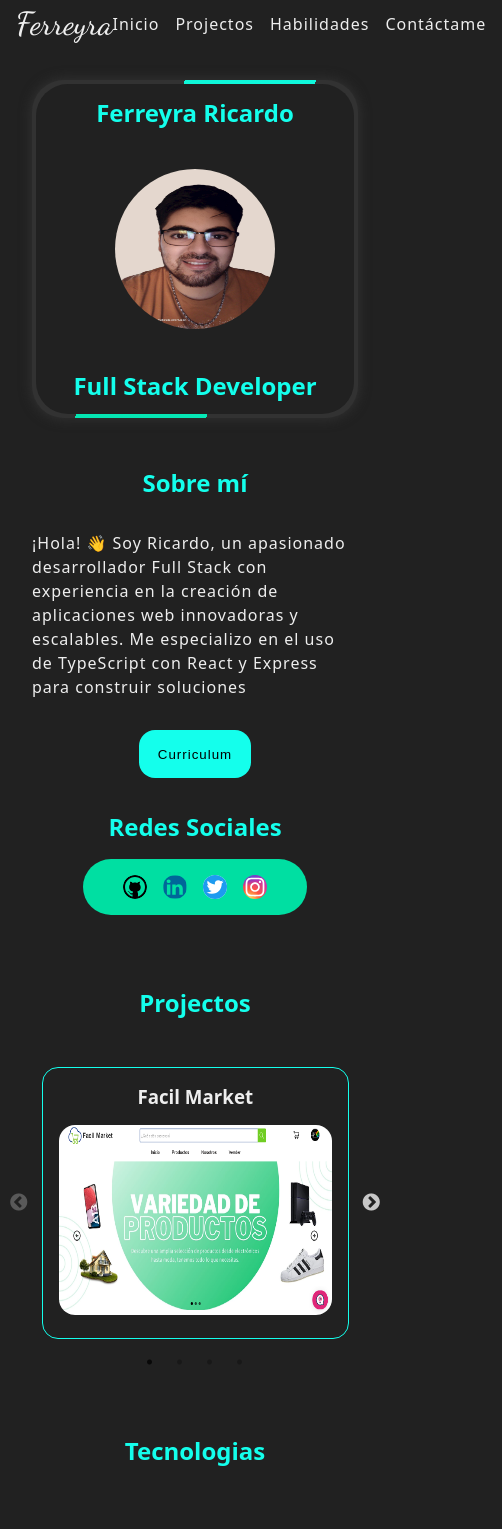
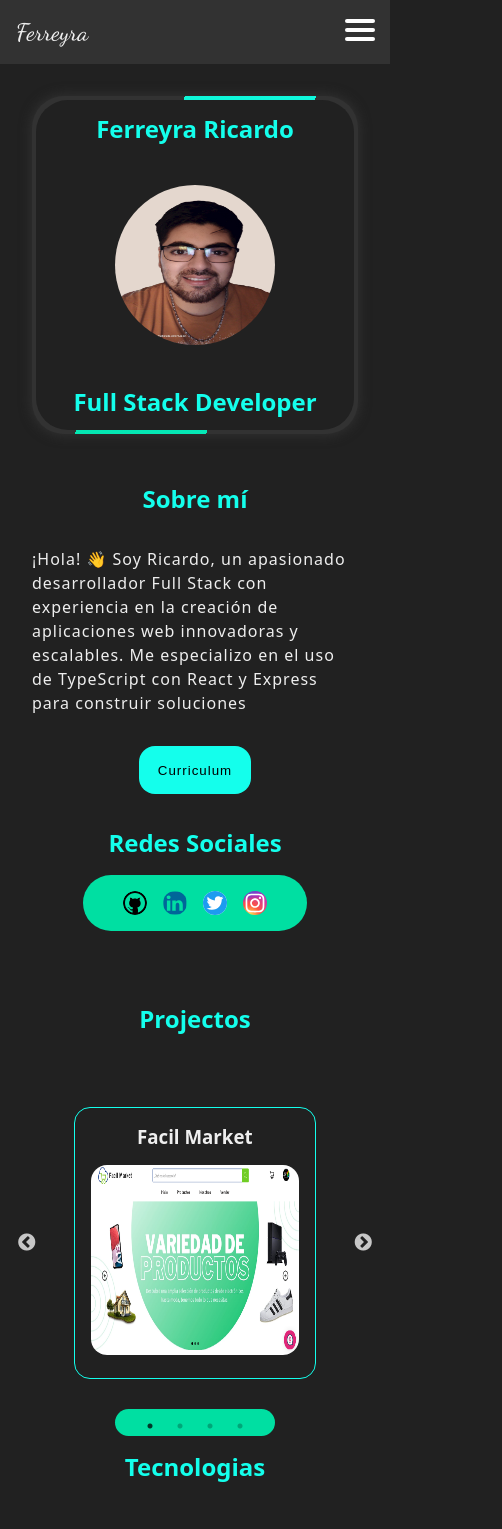
Before and after one commit to Glutix/old-portfolio, a React (Vite) app: page / in a window 390 px wide. Shown: the top 1529 px of the page, 502 px wide, since content can reach past the window. Built offline with nearby package versions, Linux system fonts and the light colour scheme.

Commit message:
fix/responsive

```diff
--- a/src/components/NavBar.tsx
+++ b/src/components/NavBar.tsx
@@ -1,24 +1,46 @@
-const Navbar = () => {
+import { useState } from "react";
+
+const NavBar = () => {
+	const [isOpen, setIsOpen] = useState(false);
+	document.body.style.overflow = !isOpen ? "auto" : "hidden";
+
+	const handleClick = () => {
+		setIsOpen(!isOpen);
+	};
+
+	const handleAncor = () => {
+		setIsOpen(false);
+	};
+
 	return (
 		<div className="nav-conteiner">
-			<h1 className="nav-title"> Ferreyra</h1>
+			<h2 className="logoText">Ferreyra</h2>
 
-			<section className="nav-section">
-				<a href="#">
-					<p>Inicio</p>
+			<div className={`nav-section ${isOpen && "nav-section-open"}`}>
+				<a href="#" className="link" onClick={handleAncor}>
+					Inicio
 				</a>
-				<a href="#projects">
-					<p>Projectos</p>
+				<a href="#projects" className="link" onClick={handleAncor}>
+					Projectos
 				</a>
-				<a href="#skills">
-					<p>Habilidades</p>
+				<a href="#skills" className="link" onClick={handleAncor}>
+					Habilidades
 				</a>
-				<a href="#contact">
-					<p>Contáctame</p>
+				<a href="#contact" className="link" onClick={handleAncor}>
+					Conctacto
 				</a>
-			</section>
+			</div>
+
+			<div
+				className={`toggle ${isOpen && "toggleSpanOpen"}`}
+				onClick={handleClick}
+			>
+				<span className={`span ${isOpen && "s1"}`}></span>
+				<span className={`span ${isOpen && "s2"}`}></span>
+				<span className={`span ${isOpen && "s3"}`}></span>
+			</div>
 		</div>
 	);
 };
 
-export default Navbar;
+export default NavBar;
--- a/src/components/Projects/Cards.tsx
+++ b/src/components/Projects/Cards.tsx
@@ -7,11 +7,14 @@ import Slider from "react-slick";
 const Cards = () => {
 	const settings = {
 		dots: true,
-		infinite: false,
+		infinite: true,
 		speed: 500,
 		slidesToShow: 2,
 		slidesToScroll: 1,
 		initialSlide: 0,
+		className: "cards-slider",
+		adaptiveHeight: true,
+		accessibility: true,
 		responsive: [
 			{
 				breakpoint: 1024,
@@ -23,18 +26,11 @@ const Cards = () => {
 				},
 			},
 			{
-				breakpoint: 600,
+				breakpoint: 650,
 				settings: {
 					slidesToShow: 1,
 					slidesToScroll: 1,
 					initialSlide: 1,
-				},
-			},
-			{
-				breakpoint: 480,
-				settings: {
-					slidesToShow: 1,
-					slidesToScroll: 1,
 				},
 			},
 		],
--- a/src/styles/base/_setting.scss
+++ b/src/styles/base/_setting.scss
@@ -57,27 +57,7 @@ h2 {
 	color: $color-text-important;
 }
 
-button {
-	width: fit-content;
-	height: fit-content;
-	padding: 1rem;
-	border-radius: 1rem;
-	background-color: $color-text-important;
-	color: black;
-	transition: 1s ease;
-	border: 1px solid transparent;
-	box-shadow: 0px 0px 8px 1px transparent;
-	font-weight: 500;
-	letter-spacing: 1px;
-	cursor: pointer;
-}
 
-button:hover {
-	background-color: $color-text-important;
-	border: 1px solid white;
-	box-shadow: 0px 0px 8px 1px white;
-	color: black;
-}
 
 @media screen and (max-width: 850px) {
 	h2 {
--- a/src/styles/components/_about.scss
+++ b/src/styles/components/_about.scss
@@ -88,6 +88,31 @@
 				overflow-y: auto;
 				padding: 1rem;
 			}
+		}
+
+		button {
+			width: fit-content;
+			height: fit-content;
+			padding: 1rem;
+			border-radius: 1rem;
+			background-color: $color-text-important;
+			color: black;
+			transition: 1s ease;
+			border: 1px solid transparent;
+			box-shadow: 0px 0px 8px 1px transparent;
+			font-weight: 500;
+			letter-spacing: 1px;
+			cursor: pointer;
+			padding: 0.5rem;
+			width: 6rem;
+			height: 2rem;
+		}
+
+		button:hover {
+			background-color: $color-text-important;
+			border: 1px solid white;
+			box-shadow: 0px 0px 8px 1px white;
+			color: black;
 		}
 
 		.info-redes {
@@ -216,7 +241,6 @@
 				overflow-y: auto;
 				padding: 1rem;
 			}
-
 		}
 
 		.info-redes {
@@ -225,7 +249,6 @@
 				width: calc(3.5rem * 4);
 				height: 3.5rem;
 				border-radius: 2rem;
-
 
 				a {
 					width: 1.5rem;
--- a/src/styles/components/_cards.scss
+++ b/src/styles/components/_cards.scss
@@ -8,15 +8,28 @@
 	gap: 2rem;
 
 	&-slider {
-		width: 80%;
-		height: 60%;
-		padding: 1rem;
+		width: 90%;
+		height: 80%;
+		display: flex;
+		align-items: center;
+		justify-content: center;
+
+		.slick-dots {
+			width: 10rem;
+			background-color: $color-card-one;
+			border-radius: 2rem;
+			display: flex;
+			align-items: center;
+			justify-content: center;
+			color: red;
+		}
 	}
 
 	&-conteiner {
 		display: flex;
 		align-items: center;
 		flex-direction: row;
+		width: 100%;
 		height: 18rem;
 		padding: 1rem;
 	}
--- a/src/styles/components/_contact.scss
+++ b/src/styles/components/_contact.scss
@@ -83,9 +83,25 @@
 					height: 2rem;
 
 					button {
-						display: flex;
-						height: inherit;
-						align-items: center;
+						width: fit-content;
+						height: fit-content;
+						padding: 1rem;
+						border-radius: 1rem;
+						background-color: $color-text-important;
+						color: black;
+						transition: 1s ease;
+						border: 1px solid transparent;
+						box-shadow: 0px 0px 8px 1px transparent;
+						font-weight: 500;
+						letter-spacing: 1px;
+						cursor: pointer;
+					}
+
+					button:hover {
+						background-color: $color-text-important;
+						border: 1px solid white;
+						box-shadow: 0px 0px 8px 1px white;
+						color: black;
 					}
 				}
 			}
@@ -219,7 +235,6 @@
 					border-radius: 2rem;
 					padding: 2rem;
 
-
 					h3 {
 						color: $color-text-important;
 						letter-spacing: 1px;
--- a/src/styles/components/_navbar.scss
+++ b/src/styles/components/_navbar.scss
@@ -2,12 +2,10 @@
 	display: flex;
 	justify-content: space-between;
 	align-items: center;
-	background-color: $color-primary;
-	height: 3rem;
-	width: 100%;
-}
-
-.nav-title {
+	background-color: $color-secundary;
+	height: 4rem;
+	min-width: 100%;
+	.logoText {
 		color: $color-text;
 		font-family: $font-secundary;
 		padding-left: 1rem;
@@ -15,16 +13,74 @@
 
 	.nav-section {
 		display: flex;
+		align-items: center;
+		height: 3rem;
 		gap: 1rem;
 		padding-right: 1rem;
-
-	a {
+		.link {
 			text-decoration: none;
 			color: $color-text;
 			border-bottom: 1px $color-primary solid;
-	}
-
-	a:hover {
+			&:hover {
 				border-bottom: 1px $color-text-important solid;
 			}
 		}
+	}
+
+	.toggle {
+		display: none;
+	}
+}
+
+@media (max-width: 780px) {
+	.nav-section {
+		position: absolute;
+		top: 60px;
+		left: 0px;
+		background-color: $color-secundary;
+		display: flex;
+		flex-direction: column;
+		align-items: center;
+		width: 100%;
+		padding: 2rem;
+		transform: translateX(-100%);
+		transition: 0.3s ease all;
+		z-index: 9999;
+		a {
+			margin: 1rem;
+		}
+		min-height: 100vh;
+	}
+
+	.nav-section-open {
+		transform: translateX(0);
+	}
+
+	.toggle {
+		display: flex !important;
+		flex-direction: column;
+		margin: 15px;
+	}
+
+	.span {
+		width: 30px;
+		height: 4px;
+		background: white;
+		margin-bottom: 5px;
+		border-radius: 2px;
+		transform-origin: 5px 0px;
+		transition: all 0.2s linear;
+	}
+
+	.s1 {
+		transform: rotate(45deg) translate(0px, 0px);
+	}
+
+	.s2 {
+		display: none;
+	}
+
+	.s3 {
+		transform: rotate(-45deg) translate(-6px, 1px);
+	}
+}
```
Lines whose indentation alone changed are shown as unchanged.
